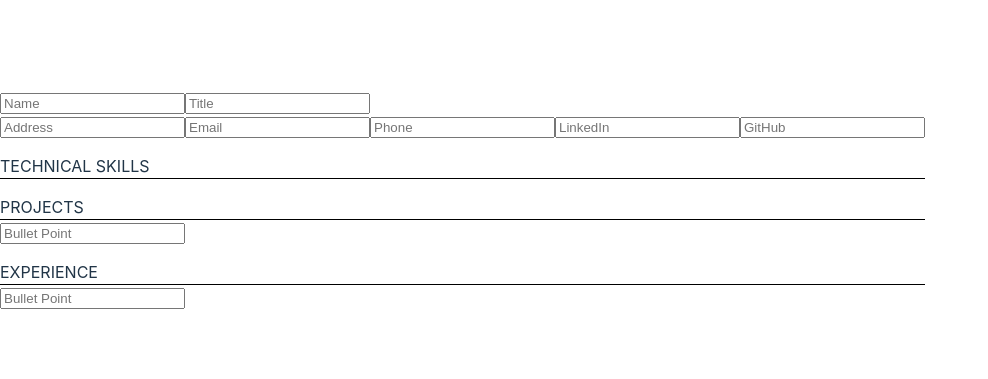
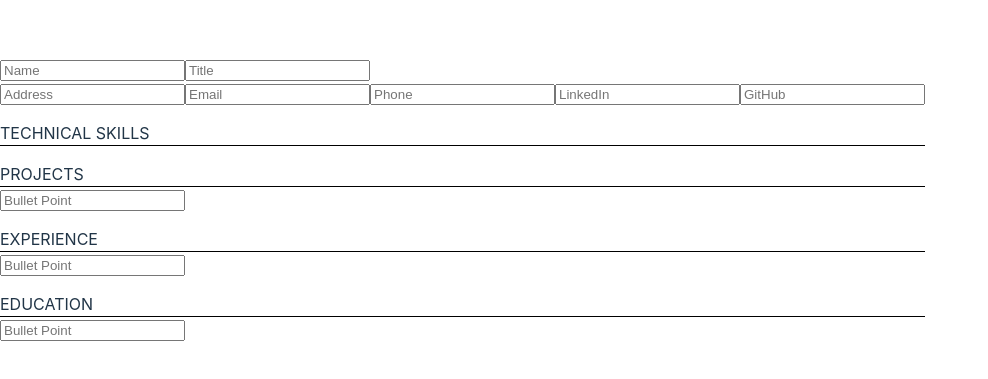
Before and after one commit to Eveieve/CV-builder, a React (Vite) app in the folder vite-project/: page / in a window 1280 px wide. Shown: the part 201-580 px from the top of the page, without its empty margins (0-988 px from the left). Built offline with nearby package versions, Linux system fonts and the light colour scheme.

Commit message:
handle education change

```diff
--- a/vite-project/src/App.jsx
+++ b/vite-project/src/App.jsx
@@ -17,6 +17,9 @@ function App() {
       bulletPoint: "",
     },
     experience: {
+      bulletPoint: "",
+    },
+    education: {
       bulletPoint: "",
     },
   });
@@ -55,8 +58,19 @@ function App() {
       };
     });
   }
-  // function for ultimately saving the state => pdf!
-  // passing in values for custom components' props
+
+  function handleEducationChange(e) {
+    setState((prevState) => {
+      return {
+        ...prevState,
+        education: {
+          ...prevState.education,
+          [e.target.name]: e.target.value,
+        },
+      };
+    });
+  }
+
   return (
     <>
       <input
@@ -120,6 +134,13 @@ function App() {
         name="bulletPoint"
         value={state.experience.bulletPoint}
       />
+      <Section sectionName="EDUCATION" />
+      <input
+        placeholder="Bullet Point"
+        onChange={handleEducationChange}
+        name="bulletPoint"
+        value={state.education.bulletPoint}
+      />
     </>
   );
 }
```
